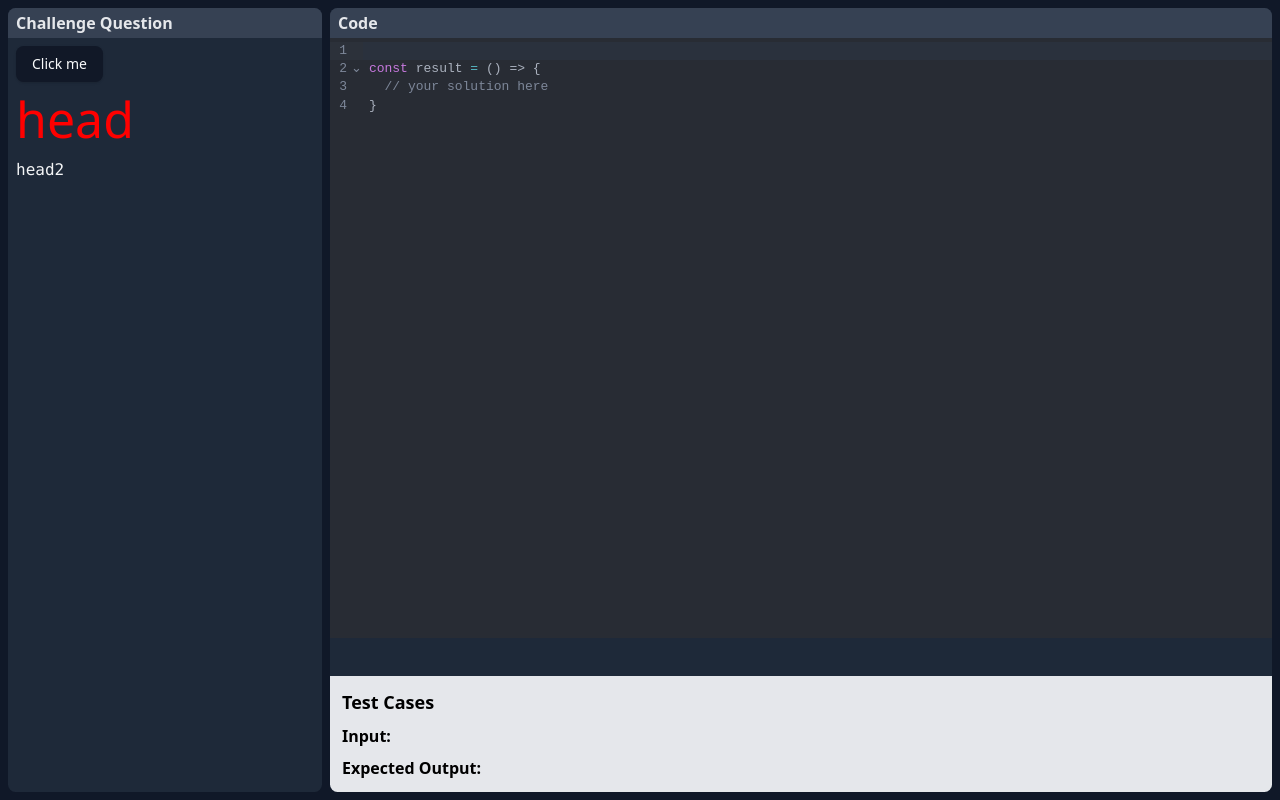
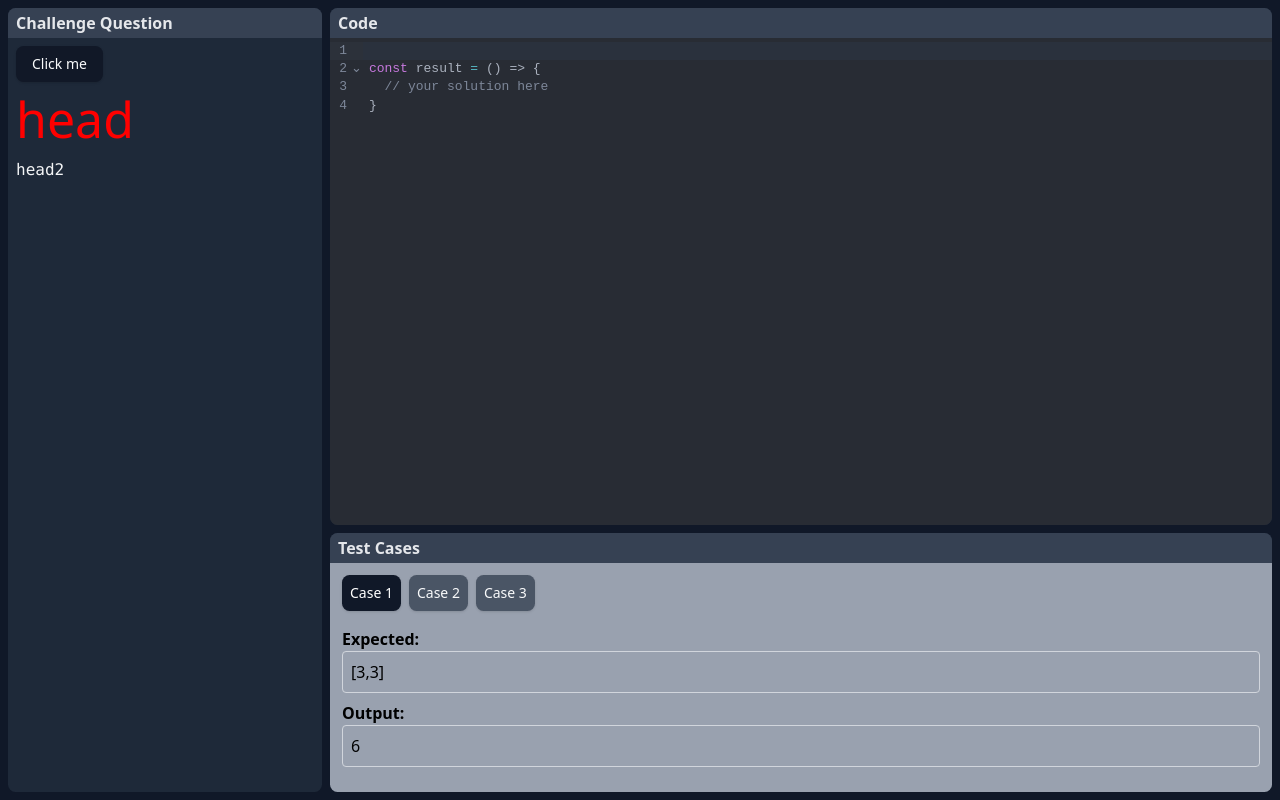
Before and after one commit to Yonava/code-swap, a React (Vite) app in the folder client/: page /challenge in a window 1280 px wide. Built offline with nearby package versions, Linux system fonts and the light colour scheme.

Commit message:
Test Cases styling
-Improved styling of test cases
-Added tabs for test cases
-Added fields for expected and output

```diff
--- a/client/src/components/TestCases.tsx
+++ b/client/src/components/TestCases.tsx
@@ -1,16 +1,73 @@
+import { useState } from 'react';
+import { Button } from './ui/Button';
+
 export const TestCases = () => {
+  const [activeTab, setActiveTab] = useState(1);
+
   return (
-    <div className="w-full bg-gray-200 text-black p-3">
-      <h2 className="text-lg font-semibold mb-2">Test Cases</h2>
-
-      <div className="flex flex-col gap-2">
+    <div className="w-full h-full bg-gray-400 text-black p-3">
+      <div className="flex gap-2 mb-4">
+        <Button
+          className={`p-2 ${activeTab === 1 ? 'bg-gray-900 text-white' : 'bg-gray-600'}`}
+          onClick={() => setActiveTab(1)}
+        >
+          Case 1
+        </Button>
+        <Button
+          className={`p-2 ${activeTab === 2 ? 'bg-gray-900 text-white' : 'bg-gray-600'}`}
+          onClick={() => setActiveTab(2)}
+        >
+          Case 2
+        </Button>
+        <Button
+          className={`p-2 ${activeTab === 3 ? 'bg-gray-900 text-white' : 'bg-gray-600'}`}
+          onClick={() => setActiveTab(3)}
+        >
+          Case 3
+        </Button>
+      </div>
+      {activeTab === 1 && (
         <div>
-          <p className="font-bold">Input:</p>
+          <p className="font-bold">Expected:</p>
+          <input
+            className="w-full p-2 mb-2 border border-gray-300 rounded"
+            defaultValue="[3,3]"
+          />
+          <p className="font-bold">Output:</p>
+          <input
+            className="w-full p-2 border border-gray-300 rounded"
+            defaultValue="6"
+          />
         </div>
+      )}
+      {activeTab === 2 && (
         <div>
-          <p className="font-bold">Expected Output:</p>
+          <p className="font-bold">Expected:</p>
+          <input
+            className="w-full p-2 mb-2 border border-gray-300 rounded"
+            defaultValue="[1,2,3]"
+          />
+          <p className="font-bold">Output:</p>
+          <input
+            className="w-full p-2 border border-gray-300 rounded"
+            defaultValue="5"
+          />
         </div>
-      </div>
+      )}
+      {activeTab === 3 && (
+        <div>
+          <p className="font-bold">Expected:</p>
+          <input
+            className="w-full p-2 mb-2 border border-gray-300 rounded"
+            defaultValue="[2,4,6]"
+          />
+          <p className="font-bold">Output:</p>
+          <input
+            className="w-full p-2 border border-gray-300 rounded"
+            defaultValue="10"
+          />
+        </div>
+      )}
     </div>
   );
 };
--- a/client/src/views/ChallengeView.tsx
+++ b/client/src/views/ChallengeView.tsx
@@ -15,19 +15,23 @@ const ChallengeView = () => {
             <ProblemStatement />
           </div>
         </TitledContainer>
-        <TitledContainer
-          title="Code"
-          width="75%"
-        >
-          <div className="flex flex-col h-full">
-            <div className="flex-auto">
-              <CodeEditor />
-            </div>
-            <div className="mt-2 flex-none">
+
+        <div className="flex flex-col h-full padding-2 gap-2 w-[75%]">
+          <TitledContainer
+            title="Code"
+            width="100%"
+          >
+            <CodeEditor />
+          </TitledContainer>
+          <div className="h-[50%]">
+            <TitledContainer
+              title="Test Cases"
+              width="100%"
+            >
               <TestCases />
-            </div>
+            </TitledContainer>
           </div>
-        </TitledContainer>
+        </div>
       </div>
     </>
   );
```
